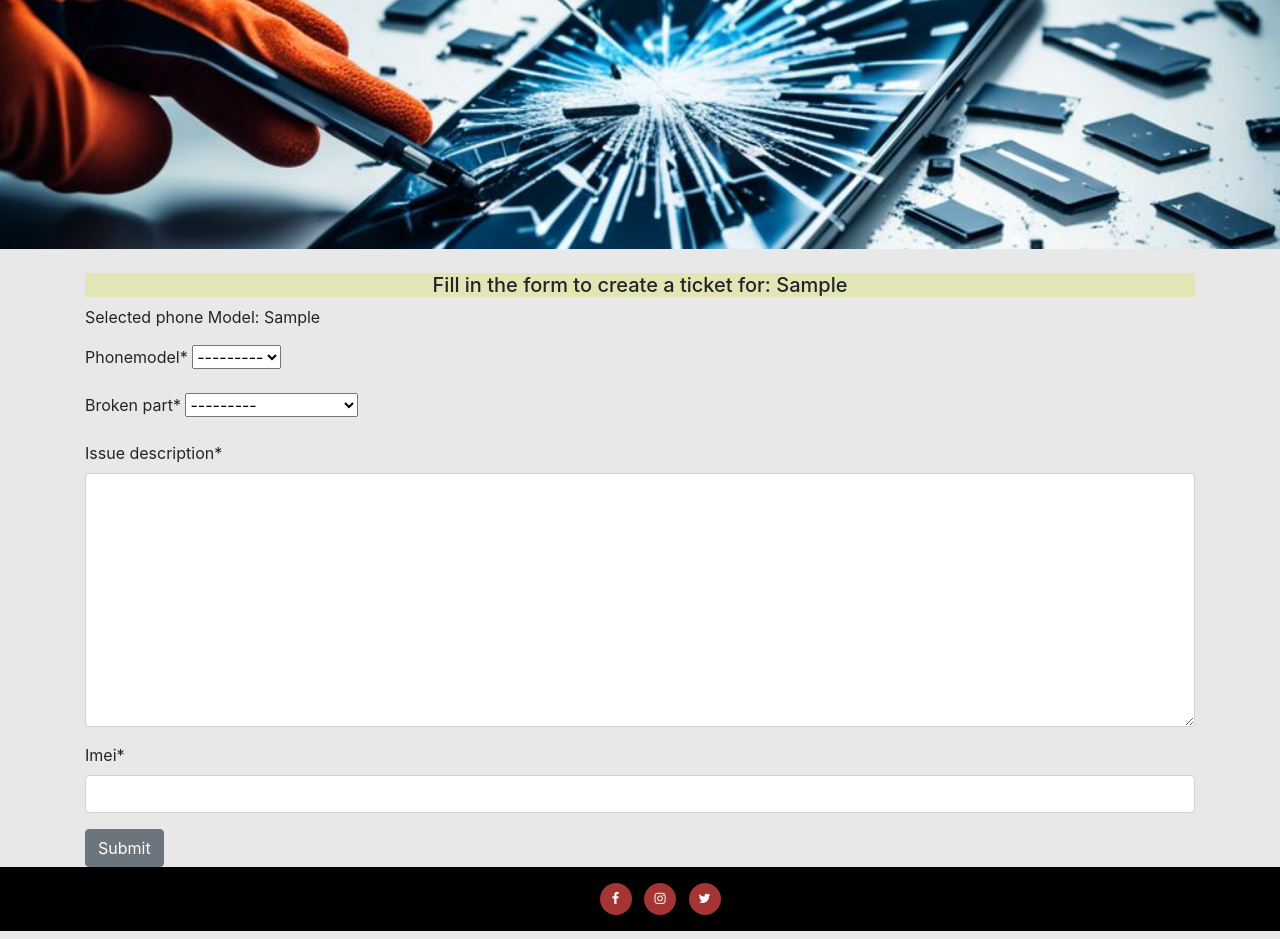
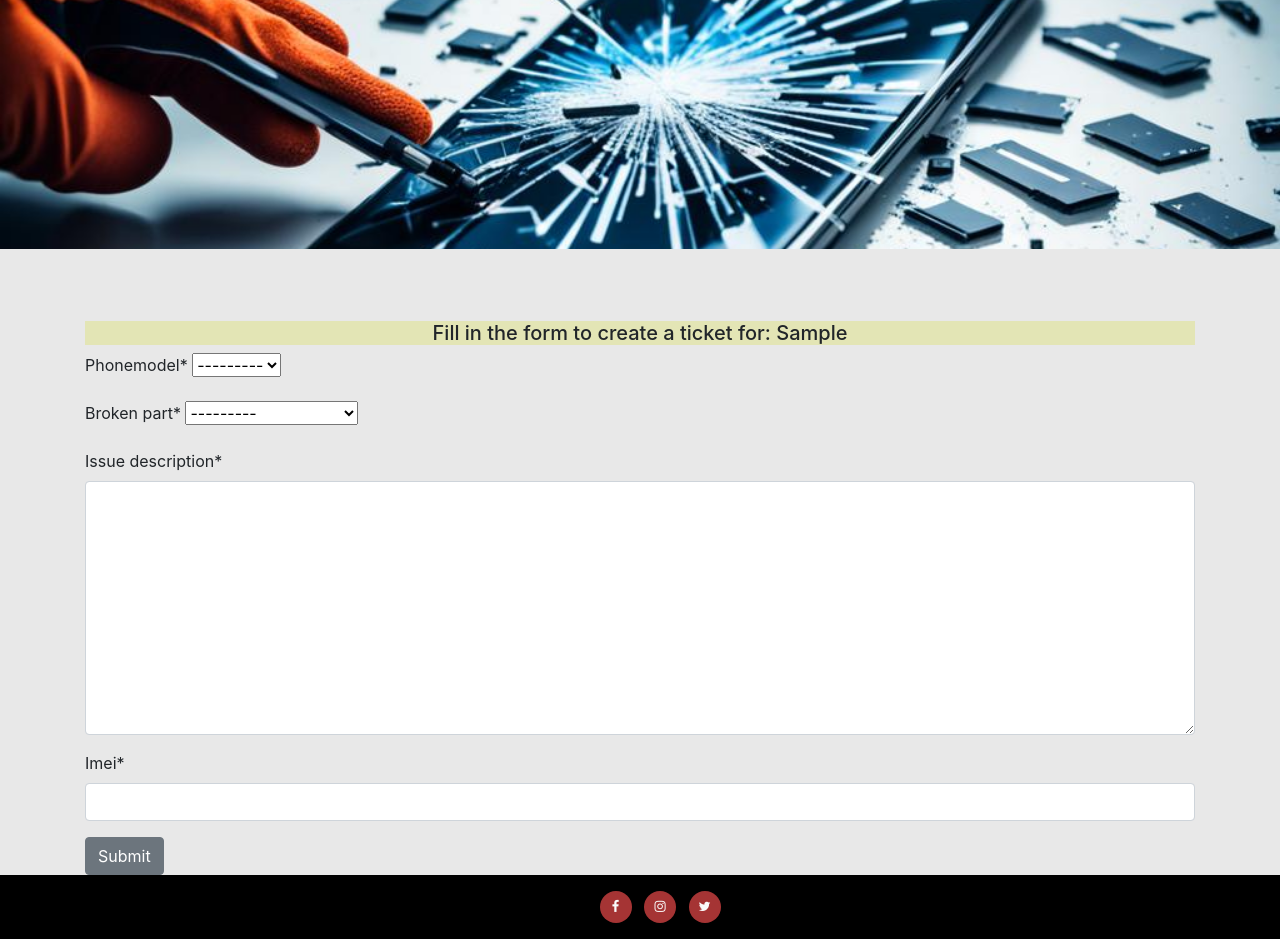
Before and after one commit to JSaprah/Smart-Tech-Repair, a Django app: a page that uses book_repair/templates/book_repair/create_ticket.html in a window 1280 px wide. Shown: the part 85-1024 px from the top of the page. Run offline with Django 4.2, Linux system fonts and the light colour scheme; a user stored in the database is signed in; tables that the repository leaves empty hold one stand-in row (values such as "Sample post"); some libraries are stand-ins or nearby versions.

Commit message:
Layout improvements for Book repair

```diff
--- a/book_repair/templates/book_repair/create_ticket.html
+++ b/book_repair/templates/book_repair/create_ticket.html
@@ -3,15 +3,29 @@
 
 {% block content %}
 
-<div class="container">
-    <h5 class="text-center mt-4 subtitle">Fill in the form to create a ticket for: {{ phone_model.series }}</h5>
-    <p>Selected phone Model: {{ phone_model.series }}</p>
-    <form method="post">
-        {% csrf_token %}
-        {{ ticket_form | crispy }}
-        <button class="btn btn-secondary" type="submit">Submit</button>
-    </form>
+<section class="container">
+    <div class="row mt-5">
+        <div class="col">
+            <h5 class="text-center mt-4 subtitle">Fill in the form to create a ticket for: {{ phone_model.series }}</h5>
+            <form method="POST">
+                {% csrf_token %}
+                {{ ticket_form | crispy }}
+                <button class="btn btn-secondary" type="submit">Submit</button>
+            </form>
+        </div>
+    </div>
+
+</section>
+
+
+<!--Search form-->
+<div class="row justify-content-center">
+    <div class="col">
+
+    </div>
 </div>
 
 
+
+
 {% endblock content %}
```
Also changed, not shown: book_repair/templates/book_repair/create_customer.html (deleted, +0 -15 lines).
